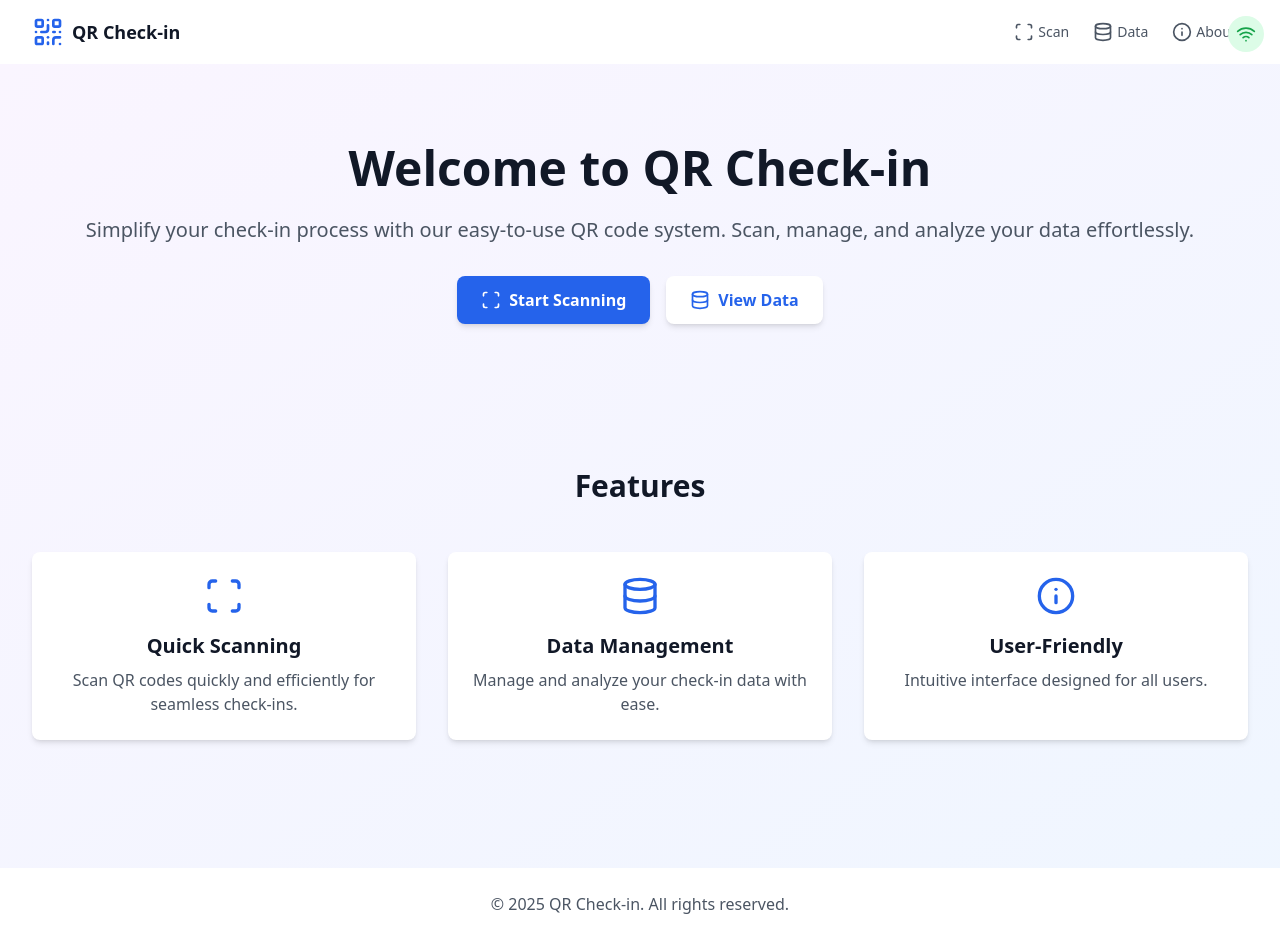
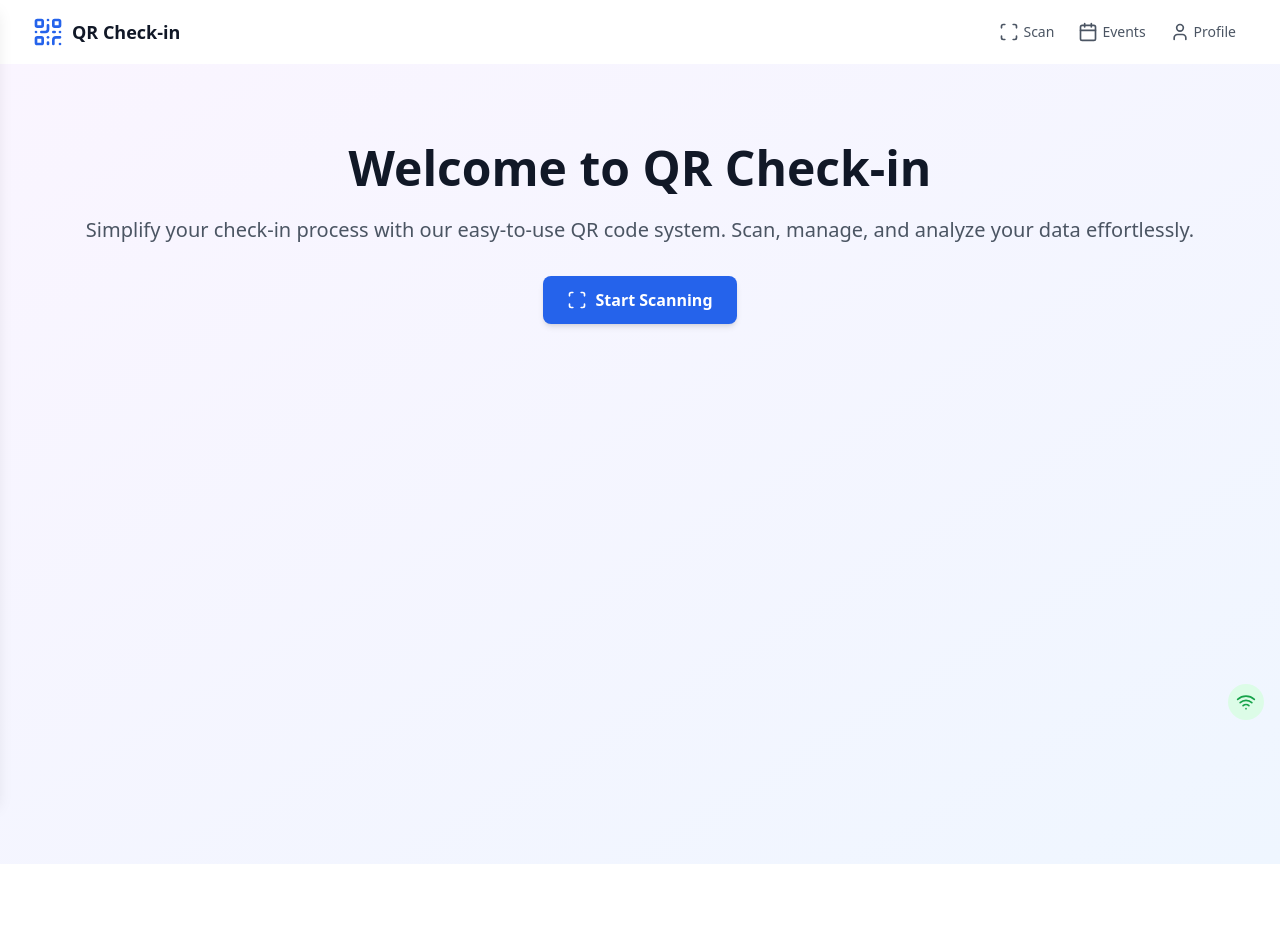
Before and after one commit to daamleon/FE-qr-checkin-pwa, a React (Vite) app: page / in a window 1280 px wide. After the commit the page ends 864 px from the top, so only its background shows below. Built offline with nearby package versions, Linux system fonts and the light colour scheme.

Commit message:
update sidebar

```diff
--- a/src/components/Header.tsx
+++ b/src/components/Header.tsx
@@ -1,7 +1,8 @@
 import React from "react";
 import { Link, useLocation } from "react-router-dom";
-import { QrCode, Scan, Info, Database } from "lucide-react";
+import { QrCode, Scan, User, Calendar } from "lucide-react";
 import NavMobile from "./NavMobile";
+import MobileSidebar from "../components/Sidebar";
 
 const Header: React.FC = () => {
   const location = useLocation();
@@ -17,7 +18,7 @@ const Header: React.FC = () => {
                 QR Check-in
               </h1>
             </Link>
-
+            <MobileSidebar />
             <nav className="hidden md:flex items-center">
               <Link
                 to="/scan"
@@ -42,8 +43,8 @@ const Header: React.FC = () => {
                 }`}
               >
                 <div className="flex items-center">
-                  <Database className="h-5 w-5 mr-1" />
-                  <span>Data</span>
+                  <Calendar className="h-5 w-5 mr-1" />
+                  <span>Events</span>
                 </div>
               </Link>
 
@@ -56,8 +57,8 @@ const Header: React.FC = () => {
                 }`}
               >
                 <div className="flex items-center">
-                  <Info className="h-5 w-5 mr-1" />
-                  <span>About</span>
+                  <User className="h-5 w-5 mr-1" />
+                  <span>Profile</span>
                 </div>
               </Link>
             </nav>
--- a/src/components/NavMobile.tsx
+++ b/src/components/NavMobile.tsx
@@ -1,6 +1,6 @@
 import React from "react";
 import { Link, useLocation } from "react-router-dom";
-import { Scan, Info, Database } from "lucide-react";
+import { Scan, User, Calendar } from "lucide-react";
 
 const NavMobile: React.FC = () => {
   const location = useLocation();
@@ -8,6 +8,17 @@ const NavMobile: React.FC = () => {
   return (
     <nav className="md:hidden fixed bottom-0 left-0 right-0 bg-white shadow-lg">
       <div className="flex justify-around p-2">
+        <Link
+          to="/data"
+          className={`flex flex-col items-center p-2 rounded-lg ${
+            location.pathname === "/data"
+              ? "text-blue-600 bg-blue-50"
+              : "text-gray-600 hover:text-blue-600 hover:bg-blue-50"
+          }`}
+        >
+          <Calendar className="h-6 w-6" />
+          <span className="text-xs">Events</span>
+        </Link>
         <Link
           to="/scan"
           className={`flex flex-col items-center p-2 rounded-lg ${
@@ -17,21 +28,8 @@ const NavMobile: React.FC = () => {
           }`}
         >
           <Scan className="h-6 w-6" />
-          <span className="text-xs">Scan</span>
+          <span className="text-xs">Scan QR</span>
         </Link>
-
-        <Link
-          to="/data"
-          className={`flex flex-col items-center p-2 rounded-lg ${
-            location.pathname === "/data"
-              ? "text-blue-600 bg-blue-50"
-              : "text-gray-600 hover:text-blue-600 hover:bg-blue-50"
-          }`}
-        >
-          <Database className="h-6 w-6" />
-          <span className="text-xs">Data</span>
-        </Link>
-
         <Link
           to="/about"
           className={`flex flex-col items-center p-2 rounded-lg ${
@@ -40,8 +38,8 @@ const NavMobile: React.FC = () => {
               : "text-gray-600 hover:text-blue-600 hover:bg-blue-50"
           }`}
         >
-          <Info className="h-6 w-6" />
-          <span className="text-xs">About</span>
+          <User className="h-6 w-6" />
+          <span className="text-xs">Profile</span>
         </Link>
       </div>
     </nav>
--- a/src/components/NetworkStatus.tsx
+++ b/src/components/NetworkStatus.tsx
@@ -6,7 +6,7 @@ const NetworkStatus: React.FC = () => {
   const { isOnline } = useNetwork();
 
   return (
-    <div className={`fixed top-0 right-0 m-4 p-2 rounded-full ${isOnline ? 'bg-green-100' : 'bg-red-100'}`}>
+    <div className={`fixed bottom-16 right-0 m-4 p-2 rounded-full ${isOnline ? 'bg-green-100' : 'bg-red-100'}`}>
       {isOnline ? (
         <Wifi className="h-5 w-5 text-green-600" />
       ) : (
--- /dev/null
+++ b/src/components/Sidebar.tsx
@@ -0,0 +1,105 @@
+import { useState } from "react";
+import { Menu, X, LogOut } from "lucide-react";
+import { Link } from "react-router-dom";
+
+const MobileSidebar = () => {
+  const [isOpen, setIsOpen] = useState(false);
+
+  const toggleSidebar = () => {
+    setIsOpen(!isOpen);
+  };
+
+  return (
+    <>
+      <button onClick={toggleSidebar} className="p-2 lg:hidden">
+        <Menu size={24} />
+      </button>
+
+      {isOpen && (
+        <div
+          className="fixed inset-0 bg-black bg-opacity-30 transition-opacity"
+          onClick={toggleSidebar}
+        ></div>
+      )}
+
+      {/* Sidebar */}
+      <aside
+        className={`fixed left-0 top-0 h-full w-80 bg-white shadow-lg transform transition-transform ${
+          isOpen ? "translate-x-0" : "-translate-x-full"
+        }`}
+      >
+        <div className="p-4 flex justify-between items-center border-b">
+
+          <button onClick={toggleSidebar}>
+            <X size={24} />
+          </button>
+        </div>
+
+        {/* Avatar & Nama Organizer */}
+        <div className="text-center py-4 border-b">
+          <img
+            src="https://via.placeholder.com/60"
+            alt="Avatar"
+            className="w-16 h-16 rounded-full mx-auto"
+          />
+          <p className="mt-2 text-lg font-semibold">Ordinary</p>
+        </div>
+
+        {/* Informasi Event */}
+        <div className="p-4 border-b">
+          <p className="text-lg font-semibold">Test</p>
+          <p className="text-sm text-gray-500">📍 Istituto di Moda Burgo</p>
+          <p className="text-sm text-gray-500">08 Mar 2025 - 15 Mar 2025</p>
+        </div>
+
+        {/* List Menu Tetap */}
+        <nav className="p-4 space-y-4">
+          <Link to="/scan" className="block text-blue-600 font-semibold">
+            Scan Ticket
+          </Link>
+          <Link
+            to="/payment"
+            className="block text-gray-700 hover:text-blue-600"
+          >
+            Scan Pembayaran
+          </Link>
+          <Link
+            to="/log-scan"
+            className="block text-gray-700 hover:text-blue-600"
+          >
+            Log Scan
+          </Link>
+          <Link
+            to="/settings"
+            className="block text-gray-700 hover:text-blue-600"
+          >
+            Pengaturan
+          </Link>
+        </nav>
+
+        {/* Footer - Email & Logout */}
+        <div className="p-4 mt-auto border-t bg-gray-50">
+          <div className="flex items-center gap-2 p-2 rounded-lg bg-white shadow">
+            <img
+              src="https://via.placeholder.com/30"
+              alt="User Avatar"
+              className="w-8 h-8 rounded-full"
+            />
+            <div className="flex flex-row gap-8">
+              <div className="">
+                <p className="text-sm text-gray-700">withdaamleon@gmail.com</p>
+                <p className="text-sm text-orange-500">Adam</p>
+              </div>
+
+              <button className="w-full flex items-center text-red-500 font-semibold text-xs">
+                <LogOut size={20} />
+              </button>
+            </div>
+          </div>
+        </div>
+      </aside>
+    </>
+  );
+};
+
+export default MobileSidebar;
--- a/src/pages/AboutPage.tsx
+++ b/src/pages/AboutPage.tsx
@@ -1,5 +1,5 @@
 import React from "react";
-import { QrCode, Wifi, WifiOff, Database, Github, User } from "lucide-react";
+import { QrCode, Wifi, WifiOff, Database } from "lucide-react";
 
 const AboutPage: React.FC = () => {
   return (
@@ -17,19 +17,16 @@ const AboutPage: React.FC = () => {
                 QR Check-in App
               </h2>
             </div>
-
             <p className="text-gray-600 mb-4">
               This Progressive Web App (PWA) is designed to streamline the
               check-in process for event participants using QR codes. It allows
               event staff to quickly scan participant QR codes and update their
               check-in status.
             </p>
-
             <div className="mt-6 space-y-4">
               <h3 className="text-lg font-semibold text-gray-800">
                 Key Features:
               </h3>
-
               <div className="flex items-start">
                 <QrCode className="h-5 w-5 text-blue-600 mr-3 mt-0.5" />
                 <div>
@@ -40,7 +37,6 @@ const AboutPage: React.FC = () => {
                   </p>
                 </div>
               </div>
-
               <div className="flex items-start">
                 <Wifi className="h-5 w-5 text-blue-600 mr-3 mt-0.5" />
                 <div>
@@ -51,7 +47,6 @@ const AboutPage: React.FC = () => {
                   </p>
                 </div>
               </div>
-
               <div className="flex items-start">
                 <Database className="h-5 w-5 text-blue-600 mr-3 mt-0.5" />
                 <div>
@@ -64,11 +59,9 @@ const AboutPage: React.FC = () => {
             </div>
           </div>
         </div>
-
         <div className="bg-white rounded-xl shadow-md overflow-hidden mb-8">
           <div className="p-6">
             <h2 className="text-xl font-bold text-gray-800 mb-4">How to Use</h2>
-
             <ol className="list-decimal list-inside space-y-3 text-gray-600">
               <li>Navigate to the Home page</li>
               <li>Allow camera access when prompted</li>
@@ -81,7 +74,6 @@ const AboutPage: React.FC = () => {
                 attendance
               </li>
             </ol>
-
             <div className="mt-6 p-4 bg-blue-50 rounded-lg">
               <h3 className="text-md font-semibold text-blue-800 mb-2">
                 Offline Mode
@@ -96,60 +88,6 @@ const AboutPage: React.FC = () => {
             </div>
           </div>
         </div>
-
-        <div className="bg-white rounded-xl shadow-md overflow-hidden mb-8">
-          <div className="p-6">
-            <h2 className="text-xl font-bold text-gray-800 mb-4">Developer</h2>
-
-            <div className="flex items-center mb-4">
-              <User className="h-8 w-8 text-blue-600 mr-3" />
-              <h3 className="text-lg font-semibold text-gray-800">
-                Adam Yanuar Zulmi
-              </h3>
-            </div>
-
-            <p className="text-gray-600">
-              An Informatics student at Universitas Negeri Surabaya with a
-              passion for web development. This project is
-              built to provide an efficient and user-friendly check-in system
-              using QR technology.
-            </p>
-          </div>
-        </div>
-
-        <div className="bg-white rounded-xl shadow-md overflow-hidden">
-          <div className="p-6">
-            <h2 className="text-xl font-bold text-gray-800 mb-4">
-              Technical Information
-            </h2>
-
-            <p className="text-gray-600 mb-4">
-              This application is built using React, TypeScript, and Tailwind
-              CSS. It utilizes the following technologies:
-            </p>
-
-            <ul className="list-disc list-inside space-y-2 text-gray-600">
-              <li>React with TypeScript for the frontend</li>
-              <li>Tailwind CSS for styling</li>
-              <li>Vite as the build tool</li>
-              <li>PWA capabilities for offline support</li>
-              <li>@zxing/library for QR code scanning</li>
-              <li>JSON Server for mock API (development only)</li>
-            </ul>
-
-            <div className="mt-6 flex justify-center">
-              <a
-                href="https://github.com/daamleon/qr-checkin-pwa.git"
-                target="_blank"
-                rel="noopener noreferrer"
-                className="inline-flex items-center px-4 py-2 bg-gray-800 hover:bg-gray-700 rounded-md text-white"
-              >
-                <Github className="h-5 w-5 mr-2" />
-                View on GitHub
-              </a>
-            </div>
-          </div>
-        </div>
       </div>
     </div>
   );
--- a/src/pages/HomePage.tsx
+++ b/src/pages/HomePage.tsx
@@ -1,11 +1,10 @@
 import React from "react";
 import { Link } from "react-router-dom";
-import { Scan, Database, Info } from "lucide-react";
+import { Scan } from "lucide-react";
 
 const Homepage: React.FC = () => {
   return (
     <div className="min-h-screen bg-gradient-to-br from-purple-50 to-blue-50">
-
       <div className="max-w-7xl mx-auto px-4 sm:px-6 lg:px-8 py-20">
         <div className="text-center">
           <h1 className="text-5xl font-bold text-gray-900 mb-6">
@@ -23,61 +22,10 @@ const Homepage: React.FC = () => {
               <Scan className="h-5 w-5 mr-2" />
               <span>Start Scanning</span>
             </Link>
-            <Link
-              to="/data"
-              className="inline-flex items-center px-6 py-3 bg-white text-blue-600 font-semibold rounded-lg shadow-md hover:bg-blue-50 transition duration-300"
-            >
-              <Database className="h-5 w-5 mr-2" />
-              <span>View Data</span>
-            </Link>
           </div>
         </div>
       </div>
-
-      <div className="max-w-7xl mx-auto px-4 sm:px-6 lg:px-8 py-16">
-        <h2 className="text-3xl font-bold text-center text-gray-900 mb-12">
-          Features
-        </h2>
-        <div className="grid grid-cols-1 md:grid-cols-3 gap-8">
-          <div className="bg-white p-6 rounded-lg shadow-md text-center">
-            <Scan className="h-10 w-10 text-blue-600 mx-auto mb-4" />
-            <h3 className="text-xl font-semibold text-gray-900 mb-2">
-              Quick Scanning
-            </h3>
-            <p className="text-gray-600">
-              Scan QR codes quickly and efficiently for seamless check-ins.
-            </p>
-          </div>
-          <div className="bg-white p-6 rounded-lg shadow-md text-center">
-            <Database className="h-10 w-10 text-blue-600 mx-auto mb-4" />
-            <h3 className="text-xl font-semibold text-gray-900 mb-2">
-              Data Management
-            </h3>
-            <p className="text-gray-600">
-              Manage and analyze your check-in data with ease.
-            </p>
-          </div>
-          <div className="bg-white p-6 rounded-lg shadow-md text-center">
-            <Info className="h-10 w-10 text-blue-600 mx-auto mb-4" />
-            <h3 className="text-xl font-semibold text-gray-900 mb-2">
-              User-Friendly
-            </h3>
-            <p className="text-gray-600">
-              Intuitive interface designed for all users.
-            </p>
-          </div>
-        </div>
-      </div>
-
-      <footer className="bg-white shadow-sm mt-16">
-        <div className="max-w-7xl mx-auto px-4 sm:px-6 lg:px-8 py-6">
-          <p className="text-center text-gray-600">
-            &copy; {new Date().getFullYear()} QR Check-in. All rights reserved.
-          </p>
-        </div>
-      </footer>
     </div>
   );
 };
-
 export default Homepage;
```
